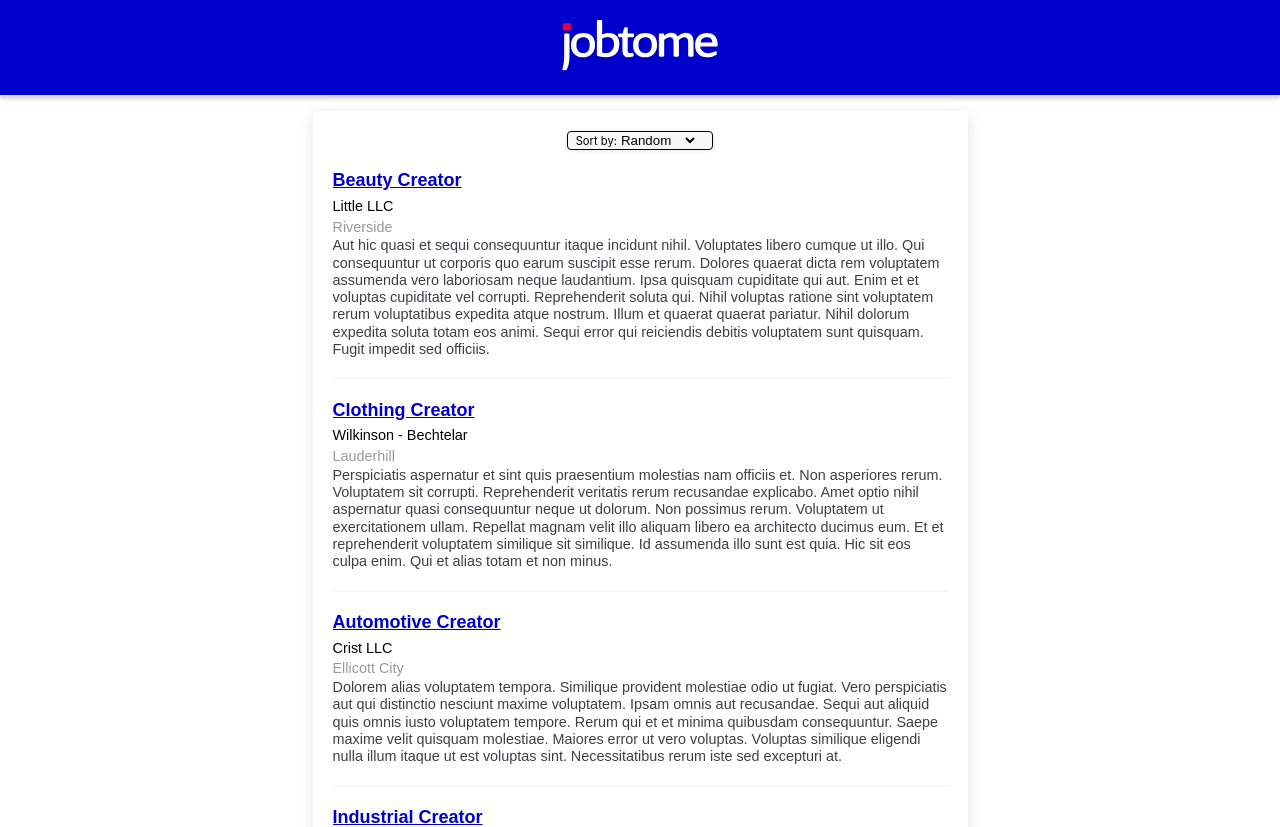
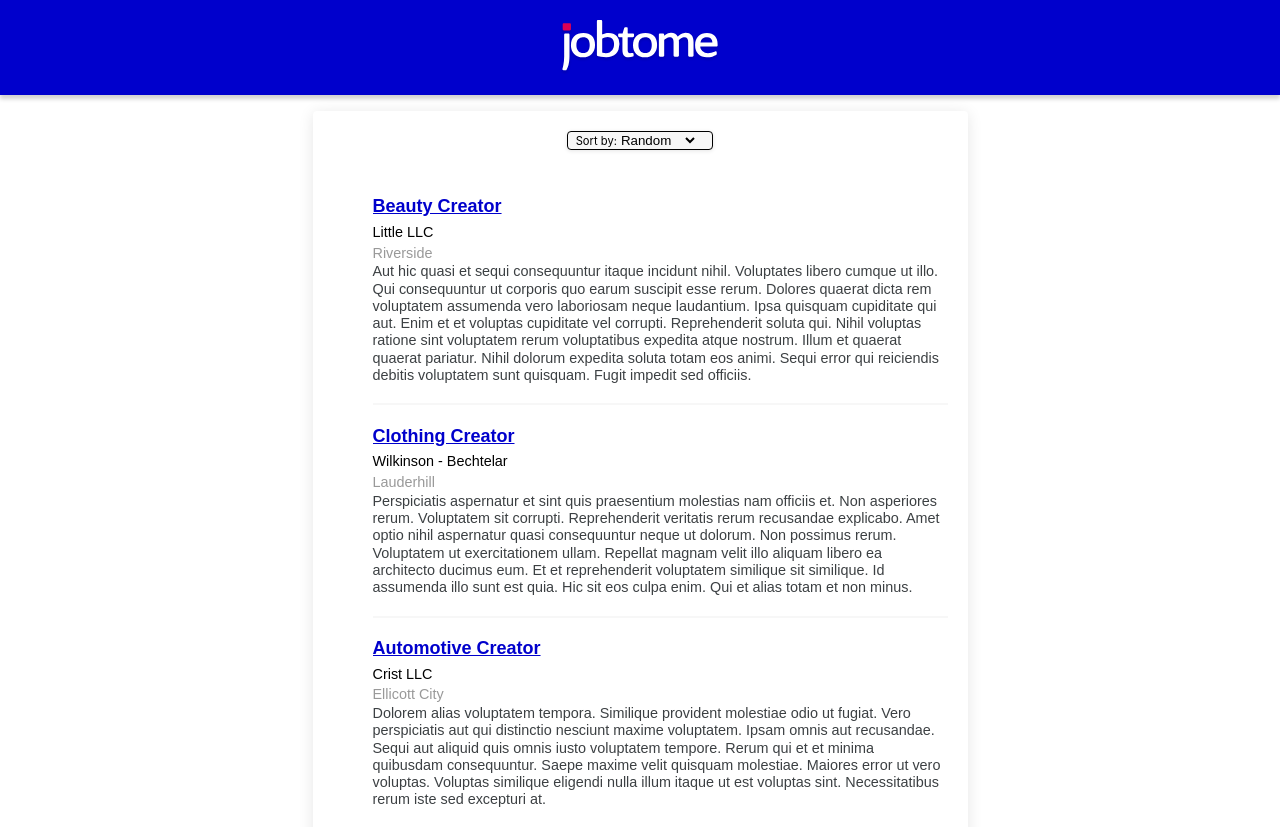
Before and after one commit to el-pol/companyx-coding-test, a React (Create React App) app: page / in a window 1280 px wide. Shown: the top 827 px of the page. Built offline with nearby package versions, Linux system fonts and the light colour scheme.

Commit message:
Extracted to component

```diff
--- a/src/App.tsx
+++ b/src/App.tsx
@@ -1,12 +1,12 @@
 import React, { useEffect, useState } from "react";
 
-import Job from "./components/Job";
 import Nav from "./components/Nav";
 import OrderBy from "./components/OrderBy";
 import { OrderTypes } from "./types/order";
 import JobDefinition from "./types/job";
 
 import "./App.css";
+import JobList from "./components/JobList";
 
 const App: React.FC = () => {
   const [jobs, setJobs] = useState<JobDefinition[]>([]);
@@ -25,25 +25,16 @@ const App: React.FC = () => {
     setTimeout(() => fetchData(), 3000);
   }, []);
 
-  const JobList: React.ReactElement[] = jobs.map((value) => {
-    const { id } = value;
-    return <Job key={id} {...value} />;
-  });
 
-  const getSortedJobs = (jobsArray: JobDefinition[]) => {
-    const copyOfArray = [...jobsArray]
-    const sortedArray =  copyOfArray.sort((a, b) => a.priority - b.priority)
-    return ( sortedArray.map((job) => <Job key={job.id} {...job} />) );
-  }
 
   return (
     <div className="App">
         <Nav />
         {isLoading && <div data-testid="app-loader" className="Loader"><p>Loading...</p></div>}
-        {!!JobList.length && (
+        {!!jobs.length && (
           <div data-testid="app-jobs" className="App-jobs">
             <OrderBy onOrderSelection={setOrderBy} />
-            {orderBy === OrderTypes.Random ? JobList : getSortedJobs(jobs)}
+            <JobList jobs={jobs} orderBy={orderBy} />
           </div>
         )}
     </div>
--- /dev/null
+++ b/src/components/JobList/index.css
@@ -0,0 +1,3 @@
+.App-joblist {
+	list-style: none;
+}
--- /dev/null
+++ b/src/components/JobList/index.tsx
@@ -0,0 +1,34 @@
+import React, { FC } from "react";
+
+import JobDefinition from "../../types/job";
+import { OrderTypes } from "../../types/order";
+import Job from "../Job";
+import "./index.css";
+
+type JobListProps = {
+  jobs: JobDefinition[]
+  orderBy: OrderTypes
+};
+
+const JobList: FC<JobListProps> = ({ jobs, orderBy }) => {
+
+  const getJobs = (jobsArray: JobDefinition[], orderBy: OrderTypes) => {
+    const copyOfArray = [...jobsArray]
+    const sortedArray =  copyOfArray.sort((a, b) => a.priority - b.priority)
+	if (orderBy === OrderTypes.Random) {
+		return jobs.map((job) => <Job key={job.id} {...job} />)
+	} else {
+        return (
+		 sortedArray.map((job) => <Job key={job.id} {...job} />)
+		);
+	}
+  }
+
+  return (
+    <ul className="App-joblist">
+     {getJobs(jobs, orderBy)}
+	</ul>
+  );
+};
+
+export default JobList;
```
